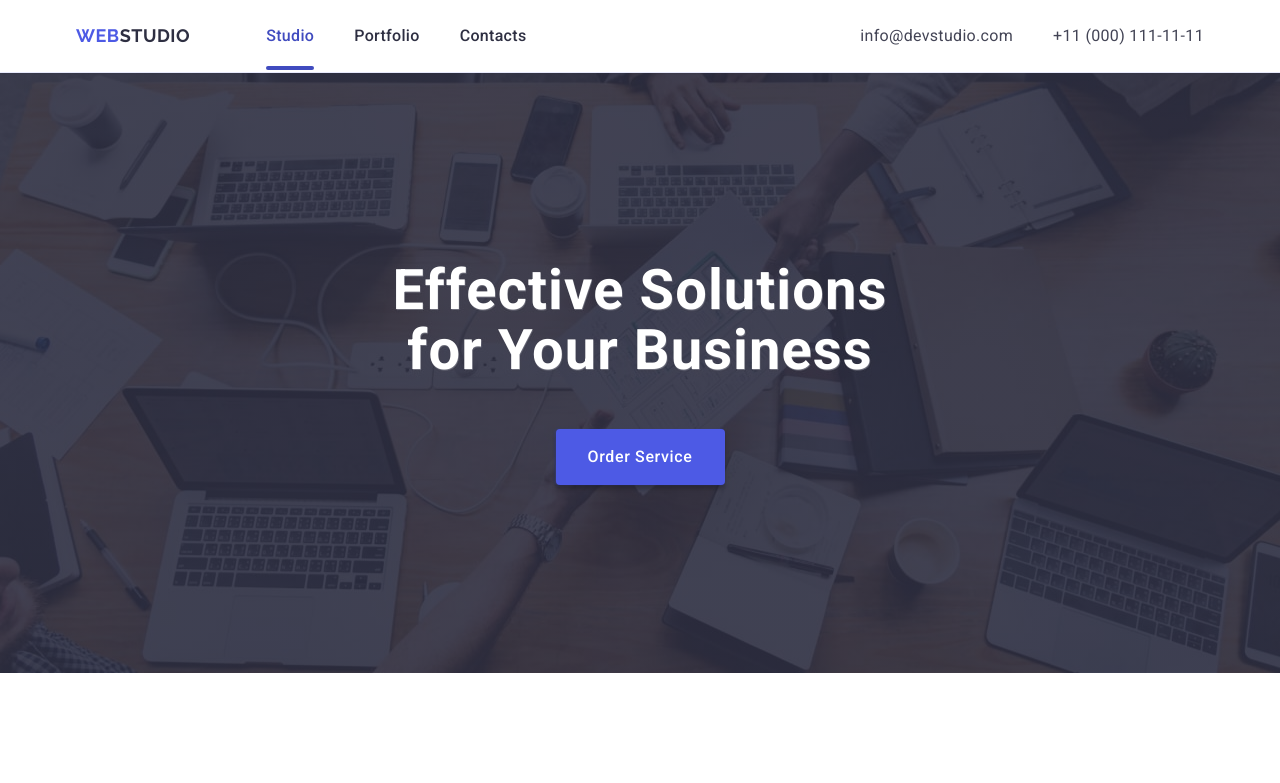
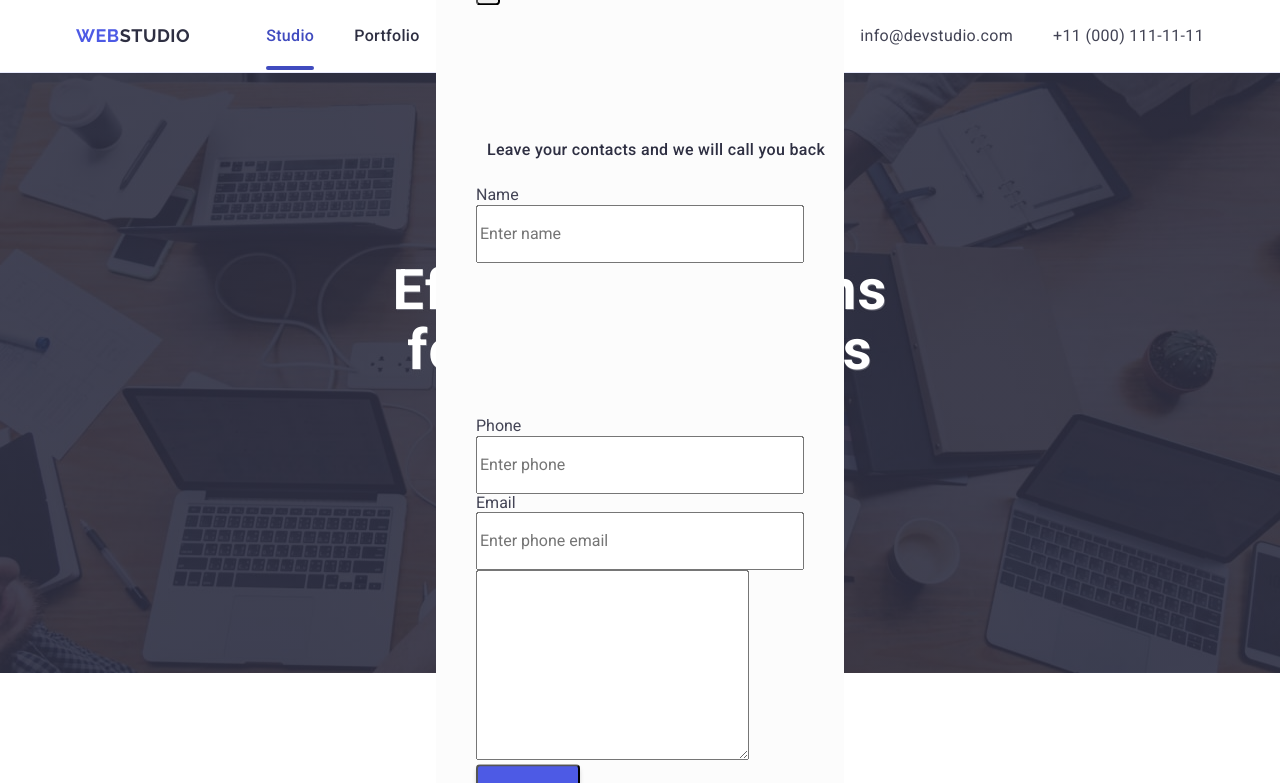
Before and after one commit to R0man-N/goit-markup-hw-05, a plain HTML site: page index.html in a window 1280 px wide. Shown: the top 783 px of the page. Drawn offline with nearby package versions, Linux system fonts and the light colour scheme.

Commit message:
hw-5-iter-0

```diff
--- a/css/styles.css
+++ b/css/styles.css
@@ -546,3 +546,81 @@ img {
 }
 
 /*========================================*/
+
+/*===============MODAL====================*/
+.backdrop {
+    position: fixed;
+    top: 0;
+    width: 100%;
+    height: 100%;
+    /*opacity: 0;
+    visibility: hidden;
+    pointer-events: none;*/
+}
+
+/*.is-open {
+    opacity: 1;
+    visibility: visible;
+    pointer-events: auto;
+}*/
+
+.modal {
+    width: 408px;
+    min-height: 584px;
+    position: absolute;
+    top: 50%;
+    left: 50%;
+    transform: translate(-50%, -50%);
+    border-radius: 4px;
+    background: #FCFCFC;
+    padding: 40px;
+}
+
+.modal-button {
+    width: 24px;
+    height: 24px;
+    border-radius: 4px;
+}
+
+.modal-svg-icon {}
+
+.modal-tittle {
+    margin-bottom: 24px;
+    width: 360px;
+    color: #2E2F42;
+    text-align: center;
+    font-size: 16px;
+    font-weight: 500;
+    line-height: 1.5;
+    /* 150% */
+    letter-spacing: 0.02em;
+}
+
+.modal-form {}
+
+.modal-label {
+    display: block;
+}
+
+.input-wrap {}
+
+.modal-input {
+    width: 100%;
+    height: 58px;
+}
+
+.modal-input:focus {}
+
+.modal-input:focus+.modal-icon {}
+
+.modal-form-btn {
+    display: inline-flex;
+    padding: 16px 32px;
+    align-items: flex-start;
+    gap: 10px;
+    border-radius: 4px;
+    background-color: #4D5AE5;
+    box-shadow: 0px 4px 4px 0px rgba(0, 0, 0, 0.15);
+}
+
+/*========================================*/
--- a/index.html
+++ b/index.html
@@ -489,5 +489,64 @@
         </div>
       </div>
     </footer>
+    <!-------Modal window--------------------------------------------------->
+    <div class="backdrop is-open">
+      <div class="modal">
+        <button type="button" class="modal-button">
+          <svg class="modal-svg-icon">
+            <use href=""></use>
+          </svg>
+        </button>
+        <p class="modal-tittle">
+          Leave your contacts and we will call you back
+        </p>
+        <form class="modal-form">
+          <div class="modal-field">
+            <label for="user-name" class="modal-label">Name</label>
+            <div class="input-wrap">
+              <input
+                type="text"
+                name="user-name"
+                class="modal-input"
+                placeholder="Enter name"
+                required
+                id="user-name"
+              />
+              <svg class="modal-icon">
+                <use href=""></use>
+              </svg>
+            </div>
+          </div>
+          <div class="modal-field">
+            <label for="user-name" class="modal-label">Phone</label>
+            <input
+              type="tel"
+              name="name-phone"
+              class="modal-input"
+              placeholder="Enter phone"
+              required
+              id="user-phone"
+            />
+          </div>
+          <div class="modal-field">
+            <label for="user-name" class="modal-label">Email</label>
+            <input
+              type="email"
+              name="name-email"
+              class="modal-input"
+              placeholder="Enter phone email"
+              required
+              id="user-email"
+            />
+          </div>
+          <div class="modal-field">
+            <label for="text-area" class="modal-label">
+              <textarea name="" id="" cols="30" rows="10"></textarea>
+            </label>
+          </div>
+          <button type="submit" class="modal-form-btn">Send</button>
+        </form>
+      </div>
+    </div>
   </body>
 </html>
```
